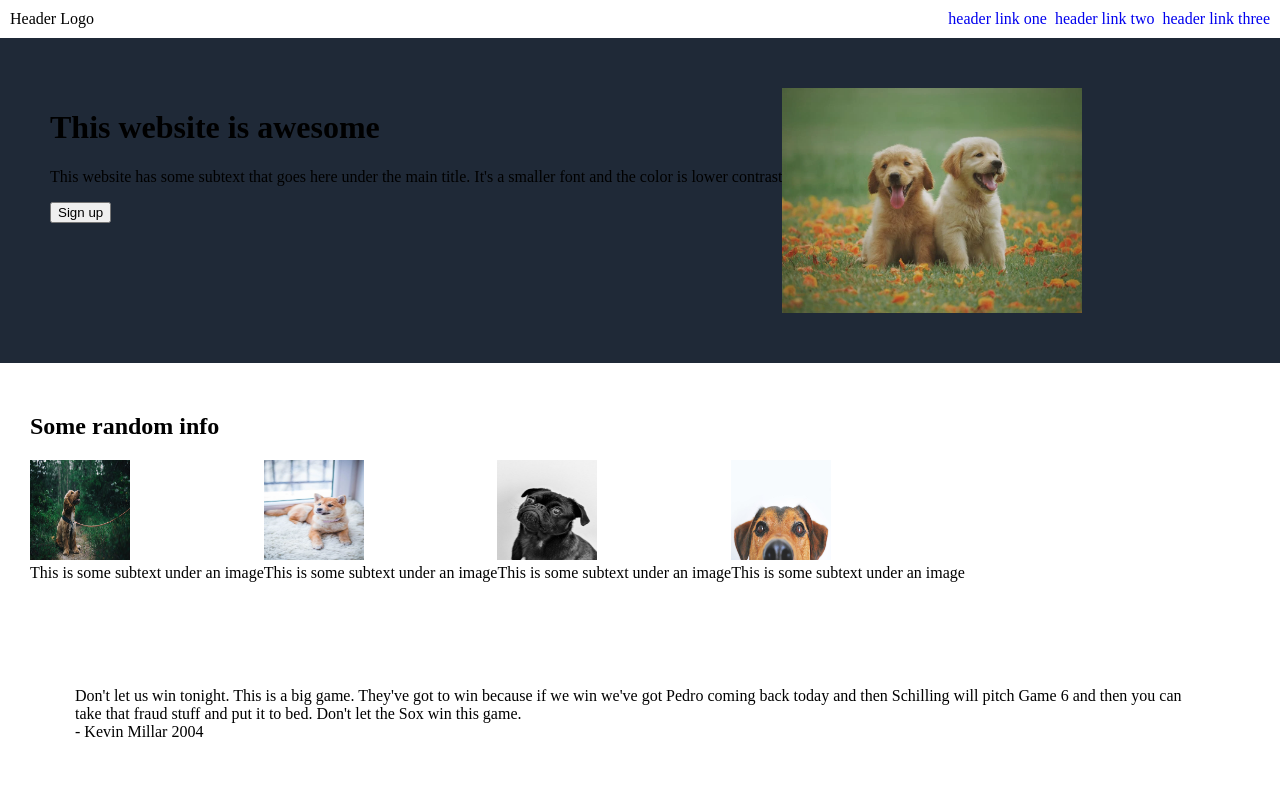
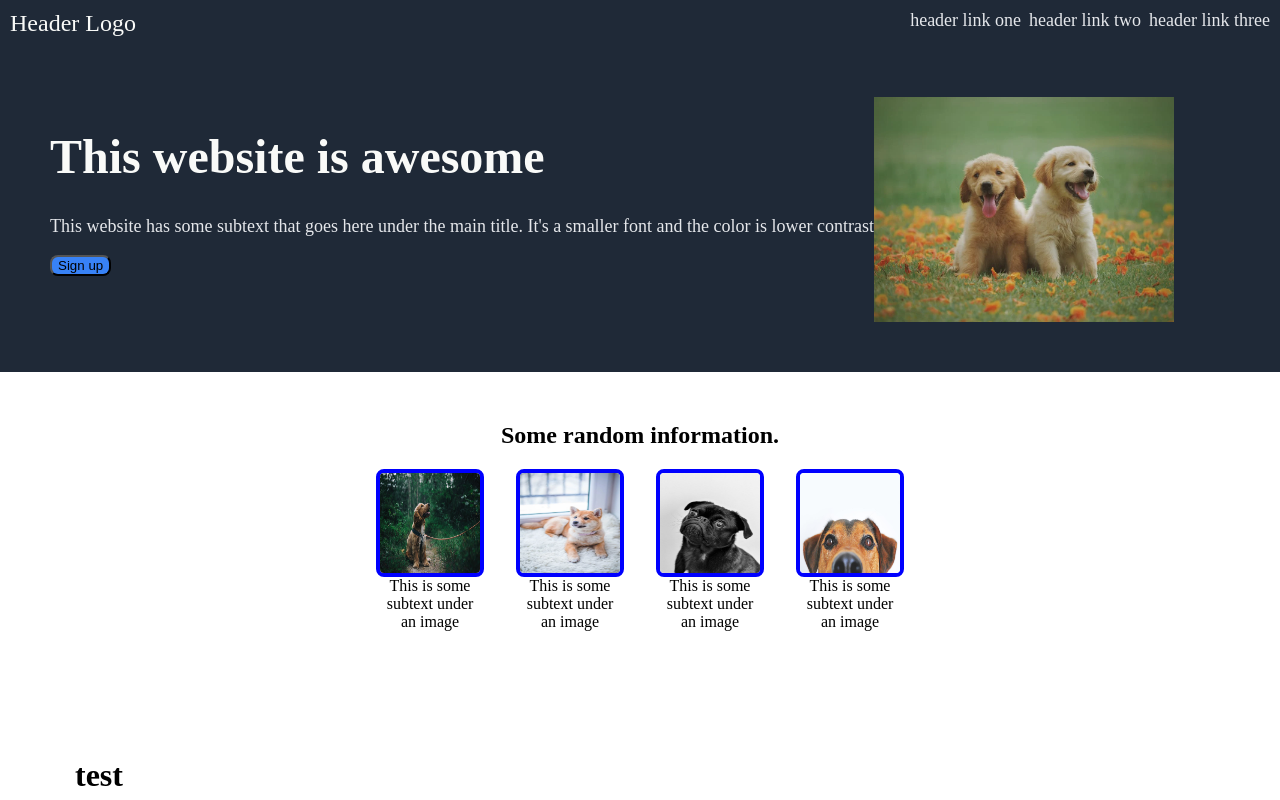
Before and after one commit to joem0/odin-landingpage, a plain HTML site: page index.html in a window 1280 px wide. Shown: the top 800 px of the page. Drawn offline with Linux system fonts and the light colour scheme.

Commit message:
Added css for header,hero,information.

```diff
--- a/index.html
+++ b/index.html
@@ -9,7 +9,9 @@
     </head>
     <body>
         <div class="header">
-            Header Logo
+            <div class="header-logo-text">
+                Header Logo
+            </div>
             <ul class = "header-right-links">
                 <li><a href="#">header link one</a></li>
                 <li><a href="#">header link two</a></li>
@@ -28,7 +30,7 @@
                 <img src="img/dog.webp" width="300" height=auto>
             </div>
             <div class="information">
-                <h2>Some random info</h2>
+                <h2>Some random information.</h2>
                 <div class="container">
                     <div class="item">
                         <img src="img/pexels-photo-1254140.jpeg" width="100" height="100">
@@ -49,6 +51,7 @@
                 </div>
             </div>
             <div class="quote">
+                <h1>test</h1>
                 <div class="quote-text"> Don't let us win tonight. This is a big game. They've got to win because if we win we've got Pedro coming back today and then Schilling will pitch Game 6 and then you can take that fraud stuff and put it to bed. Don't let the Sox win this game.</div>
                 <div class="quote-person">- Kevin Millar 2004</div>
             </div>
--- a/style.css
+++ b/style.css
@@ -38,11 +38,27 @@ body {
 .information {
     display:flex;
     flex-direction:column;
+    align-items:center;
     padding:30px;
 }
 
 .information .container {
     display:flex;
+    gap:40px;
+}
+
+.information .item {
+    display:flex;
+    flex-direction:column;
+    align-items:center;
+    flex:1;
+    width:100px;
+    text-align:center;
+}
+
+.information img {
+    border-radius:8px;
+    border:4px solid blue;
 }
 
 .quote {
@@ -69,9 +85,30 @@ body {
     padding:10px;
 }
 
-.hero, .footer {
+.header, .hero, .footer {
     background: #1f2937
 }
 .hero, .information, .quote, .cta {
     flex:1;
 }
+
+.hero h1 {
+    font-size:48px;
+    font-weight: 800;
+    color:#F9FAF8;
+}
+
+.hero p, .header .header-right-links a{
+    font-size:18px;
+    color:#E5E7EB;
+}
+
+.header .header-logo-text {
+    font-size:24px;
+    color:#F9FAF8;
+}
+
+button {
+    background-color:#3882F6;
+    border-radius: 8px;
+}
```
